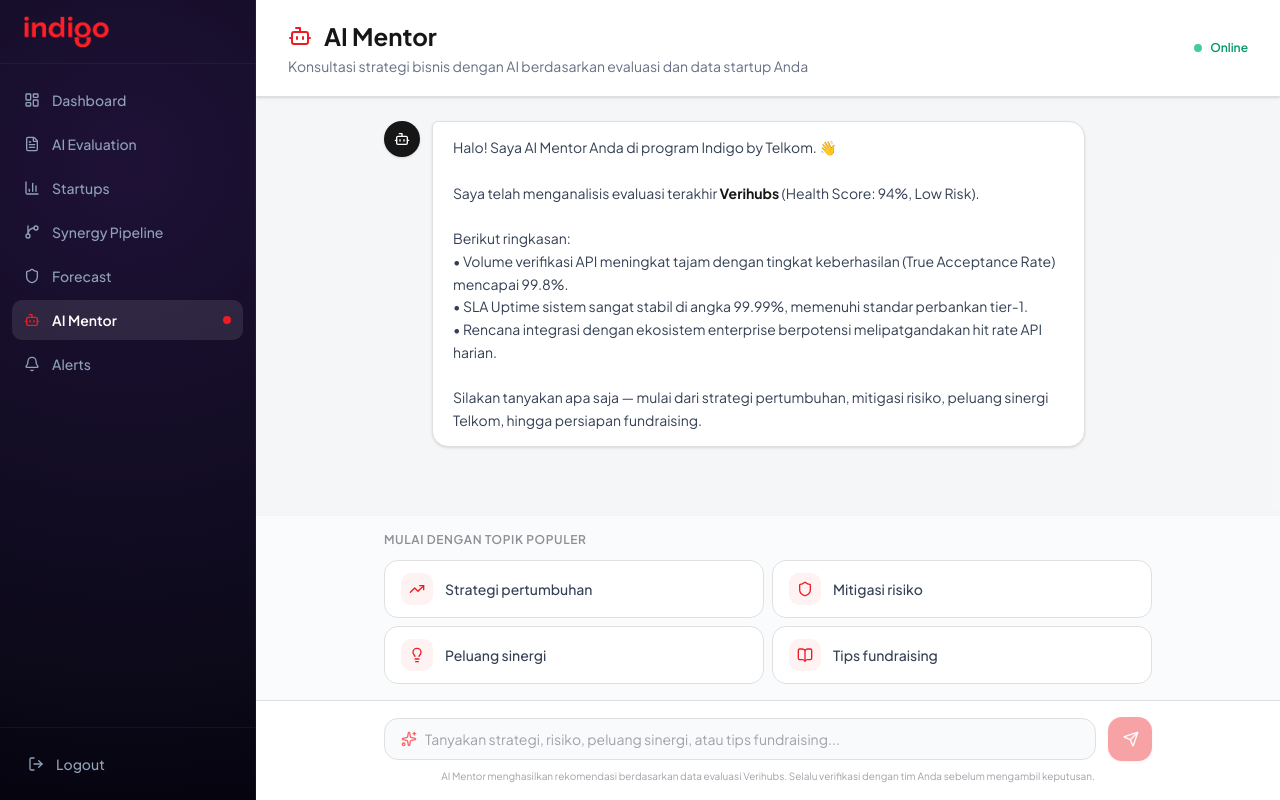
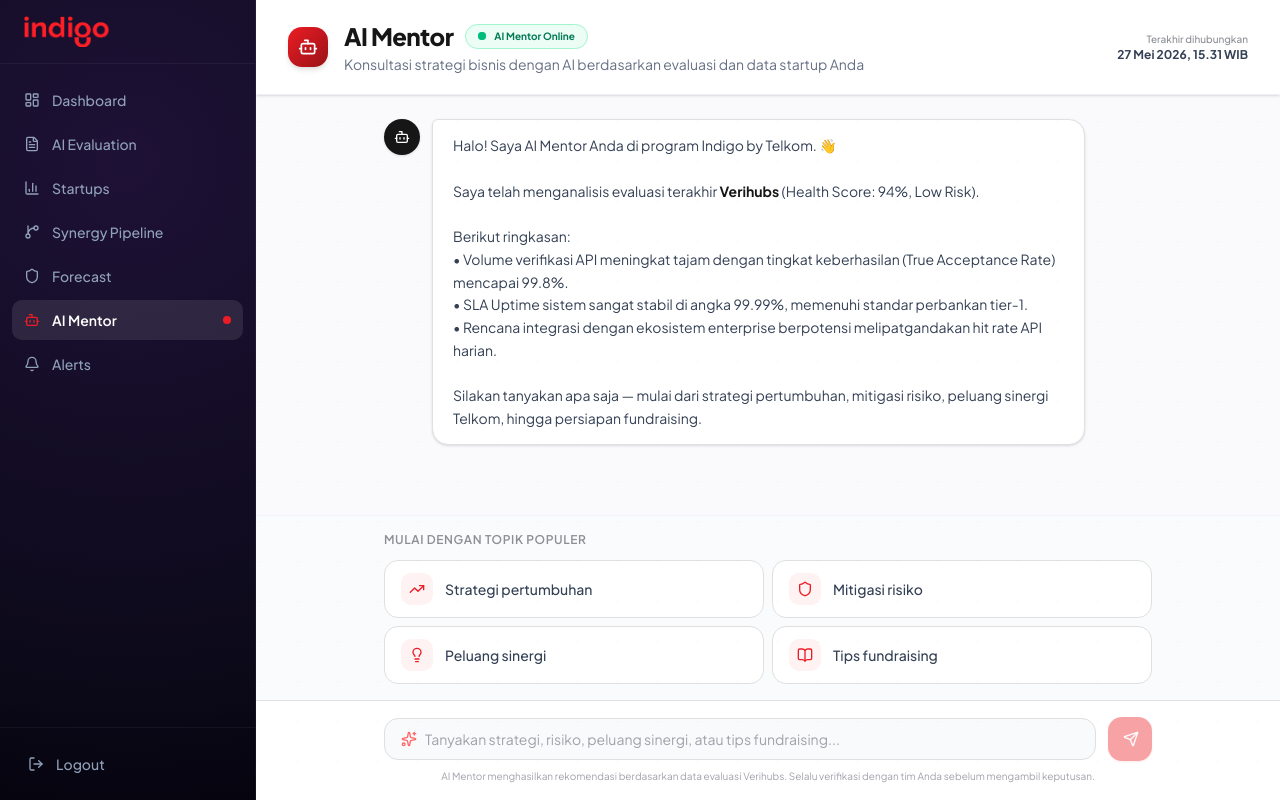
Before and after one commit to kelvinsatriahendra/Indigo-Connect-AI-Synergy-Risk-Engine-, a Next.js app: page /mentor in a window 1280 px wide. Built offline with nearby package versions, Linux system fonts and the light colour scheme; no server answers; the database is empty.

Commit message:
UI: Final visual unification across Synergy, Startups, Mentor, and Alerts pages

```diff
--- a/src/app/alerts/page.tsx
+++ b/src/app/alerts/page.tsx
@@ -100,22 +100,38 @@
 
   return (
     <AppShell>
-      <div className="flex h-screen flex-col overflow-hidden bg-slate-50/50">
+      <div className="flex h-screen flex-col overflow-hidden bg-[#FAFAFD] relative">
+        <div className="absolute inset-0 opacity-[0.02] pointer-events-none z-0" style={{ backgroundImage: 'radial-gradient(circle at 2px 2px, #000 1px, transparent 0)', backgroundSize: '40px 40px' }}></div>
+
         {/* Fixed Header Bar */}
-        <div className="border-b bg-white px-8 py-5 shadow-sm relative z-10">
-          <div className="flex items-center justify-between">
+        <div className="border-b border-[#f1f1f5] bg-white px-8 py-5 shadow-sm relative z-10">
+          <div className="flex items-center justify-between flex-wrap gap-4">
+            <div className="flex items-center gap-4">
+              <div className="flex h-10 w-10 items-center justify-center rounded-xl bg-gradient-to-br from-[#ED1C24] to-[#991217] text-white shadow-md">
+                <Bell className="h-5 w-5" />
+              </div>
               <div>
                 <div className="flex items-center gap-3">
-                <Bell className="h-6 w-6 text-[#ED1C24]" />
-                <h1 className="text-2xl font-bold text-[#161616]">Alerts</h1>
+                  <h1 className="text-2xl font-extrabold text-[#161616] tracking-tight">Alerts</h1>
                   {unreadCount > 0 && (
-                  <span className="inline-flex items-center rounded-full bg-red-50 px-2.5 py-0.5 text-xs font-semibold text-red-600">
+                    <span className="inline-flex items-center rounded-full bg-red-50 px-2.5 py-0.5 text-xs font-semibold text-red-600 border border-red-100">
                       {unreadCount} unread
                     </span>
                   )}
                 </div>
-              <p className="mt-1 text-sm text-[#667085]">Notifikasi dan peringatan portofolio startup</p>
+                <p className="mt-0.5 text-sm text-[#667085]">Notifikasi dan peringatan portofolio startup</p>
               </div>
+            </div>
+
+            <div className="flex items-center gap-4">
+              {/* Timestamp */}
+              <div className="hidden lg:block text-right">
+                <p className="text-[10px] font-medium text-[#8c8f93]">Terakhir dimutakhirkan</p>
+                <p className="text-xs font-bold text-[#344054]">
+                  {new Date().toLocaleDateString('id-ID', { day: 'numeric', month: 'long', year: 'numeric' })}, {new Date().toLocaleTimeString('id-ID', { hour: '2-digit', minute: '2-digit' })} WIB
+                </p>
+              </div>
+
               <div className="flex items-center gap-3">
                 <select
                   value={filter}
@@ -132,6 +148,7 @@
                     <CheckCheck className="h-4 w-4" /> Mark All Read
                   </button>
                 )}
+              </div>
             </div>
           </div>
         </div>
--- a/src/app/mentor/page.tsx
+++ b/src/app/mentor/page.tsx
@@ -121,22 +121,42 @@
 
   return (
     <AppShell>
-      <div className="flex h-screen flex-col overflow-hidden bg-slate-50/50">
+      <div className="flex h-screen flex-col overflow-hidden bg-[#FAFAFD] relative">
+        <div className="absolute inset-0 opacity-[0.02] pointer-events-none z-0" style={{ backgroundImage: 'radial-gradient(circle at 2px 2px, #000 1px, transparent 0)', backgroundSize: '40px 40px' }}></div>
+
         {/* Fixed Header Bar */}
-        <div className="border-b bg-white px-8 py-5 shadow-sm relative z-10">
-          <div className="flex items-center justify-between">
-            <div>
-              <div className="flex items-center gap-3">
-                <Bot className="h-6 w-6 text-[#ED1C24]" />
-                <h1 className="text-2xl font-bold text-[#161616]">AI Mentor</h1>
+        <div className="border-b border-[#f1f1f5] bg-white px-8 py-5 shadow-sm relative z-10">
+          <div className="flex items-center justify-between flex-wrap gap-4">
+            <div className="flex items-center gap-4">
+              <div className="flex h-10 w-10 items-center justify-center rounded-xl bg-gradient-to-br from-[#ED1C24] to-[#991217] text-white shadow-md">
+                <Bot className="h-5 w-5" />
               </div>
-              <p className="mt-1 text-sm text-[#667085]">
-                Konsultasi strategi bisnis dengan AI berdasarkan evaluasi dan data startup Anda
-              </p>
+              <div>
+                <div className="flex items-center gap-3">
+                  <h1 className="text-2xl font-extrabold text-[#161616] tracking-tight">AI Mentor</h1>
+                  {/* AI Analysis Live Badge */}
+                  <div className="hidden md:flex items-center gap-2 rounded-full border border-emerald-200 bg-emerald-50 px-3 py-1">
+                    <span className="relative flex h-2 w-2">
+                      <span className="animate-ping absolute inline-flex h-full w-full rounded-full bg-emerald-400 opacity-75"></span>
+                      <span className="relative inline-flex rounded-full h-2 w-2 bg-emerald-500"></span>
+                    </span>
+                    <span className="text-[10px] font-bold text-emerald-700">AI Mentor Online</span>
+                  </div>
+                </div>
+                <p className="mt-0.5 text-sm text-[#667085]">
+                  Konsultasi strategi bisnis dengan AI berdasarkan evaluasi dan data startup Anda
+                </p>
+              </div>
             </div>
-            <div className="flex items-center gap-2">
-              <span className="flex h-2 w-2 rounded-full bg-emerald-500 animate-pulse" />
-              <span className="text-xs font-semibold text-emerald-600">Online</span>
+
+            <div className="flex items-center gap-4">
+              {/* Timestamp */}
+              <div className="hidden lg:block text-right">
+                <p className="text-[10px] font-medium text-[#8c8f93]">Terakhir dihubungkan</p>
+                <p className="text-xs font-bold text-[#344054]">
+                  {new Date().toLocaleDateString('id-ID', { day: 'numeric', month: 'long', year: 'numeric' })}, {new Date().toLocaleTimeString('id-ID', { hour: '2-digit', minute: '2-digit' })} WIB
+                </p>
+              </div>
             </div>
           </div>
         </div>
--- a/src/app/startups/page.tsx
+++ b/src/app/startups/page.tsx
@@ -249,23 +249,48 @@
 
   return (
     <AppShell>
-      <div className="flex h-screen flex-col overflow-hidden bg-slate-50/50">
+      <div className="flex h-screen flex-col overflow-hidden bg-[#FAFAFD] relative">
+        <div className="absolute inset-0 opacity-[0.02] pointer-events-none z-0" style={{ backgroundImage: 'radial-gradient(circle at 2px 2px, #000 1px, transparent 0)', backgroundSize: '40px 40px' }}></div>
+
         {/* Fixed Header Bar */}
-        <div className="border-b bg-white px-8 py-5 shadow-sm relative z-10">
+        <div className="border-b border-[#f1f1f5] bg-white px-8 py-5 shadow-sm relative z-10">
           <div className="flex items-center justify-between flex-wrap gap-4">
+            <div className="flex items-center gap-4">
+              <div className="flex h-10 w-10 items-center justify-center rounded-xl bg-gradient-to-br from-[#ED1C24] to-[#991217] text-white shadow-md">
+                <Building2 className="h-5 w-5" />
+              </div>
               <div>
                 <div className="flex items-center gap-3">
-                <Building2 className="h-6 w-6 text-[#ED1C24]" />
-                <h1 className="text-2xl font-bold text-[#161616]">Startup</h1>
+                  <h1 className="text-2xl font-extrabold text-[#161616] tracking-tight">Startup</h1>
+                  {/* AI Startup Monitor Live Badge */}
+                  <div className="hidden md:flex items-center gap-2 rounded-full border border-emerald-200 bg-emerald-50 px-3 py-1">
+                    <span className="relative flex h-2 w-2">
+                      <span className="animate-ping absolute inline-flex h-full w-full rounded-full bg-emerald-400 opacity-75"></span>
+                      <span className="relative inline-flex rounded-full h-2 w-2 bg-emerald-500"></span>
+                    </span>
+                    <span className="text-[10px] font-bold text-emerald-700">Startup Monitor Live</span>
                   </div>
-              <p className="mt-1 text-sm text-[#667085]">Daftar startup binaan Indigo</p>
                 </div>
+                <p className="mt-0.5 text-sm text-[#667085]">Daftar startup binaan Indigo</p>
+              </div>
+            </div>
+
+            <div className="flex items-center gap-4">
+              {/* Timestamp */}
+              <div className="hidden lg:block text-right">
+                <p className="text-[10px] font-medium text-[#8c8f93]">Terakhir dimutakhirkan</p>
+                <p className="text-xs font-bold text-[#344054]">
+                  {new Date().toLocaleDateString('id-ID', { day: 'numeric', month: 'long', year: 'numeric' })}, {new Date().toLocaleTimeString('id-ID', { hour: '2-digit', minute: '2-digit' })} WIB
+                </p>
+              </div>
+
               <button
                 onClick={() => setIsCompareModalOpen(true)}
-              className="btn-primary-solid flex items-center gap-2 px-4 py-2 text-sm font-bold"
+                className="btn-primary-solid flex items-center gap-2 px-4 py-2 text-sm font-bold shadow-md shadow-[#ED1C24]/10"
               >
                 <Scale className="h-4 w-4" /> Compare Startups
               </button>
+            </div>
           </div>
         </div>
 
```
Also changed, not shown: src/app/synergy/page.tsx (+42 -16 lines). Lines whose indentation alone changed are shown as unchanged.
